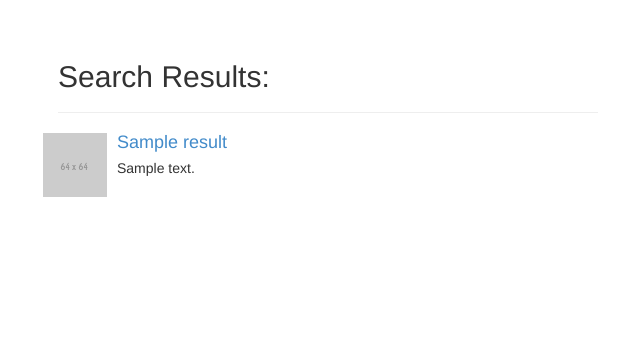
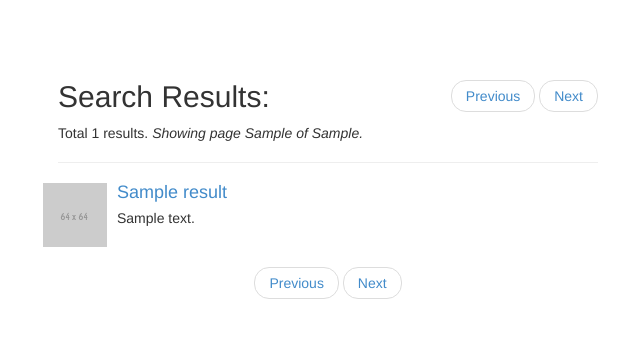
Before and after one commit to ymichael/cs2102-project, a Flask app: template templates/search.html in a window 1280 px wide. Shown: the part 51-389 px from the top of the page, without its empty margins (27-667 px from the left). Run offline with Flask 2, Linux system fonts and the light colour scheme; the template is opened without the code that fills it: most values are stand-ins (such as "Sample title", 1, 10 or a date in 2020); parts of the project's set-up code (start-up, migrations or seed data) failed here and were passed over; some libraries are stand-ins or nearby versions.

Commit message:
Add search paging.

```diff
--- a/app.py
+++ b/app.py
@@ -178,11 +178,19 @@ def logout():
 
 @app.route("/search")
 def search():
+    results_per_page = 20
     query = request.args.get('q')
+    page = int(request.args.get('p')) or 1
+
     data = generic_data_object()
     data['q'] = query
+    data['p'] = page
+    data['total_results'] = model.search.listings_count(query)
+    data['max_p'] = int(round(float(data['total_results']) / 20 + 0.5))
     data['results'] = model.listing.get_listings_info(
-        model.search.listings(query, 20))
+        model.search.listings(
+            query, results_per_page,
+            (page - 1) * results_per_page))
     return render_template('search.html', **data)
 
 
--- /dev/null
+++ b/templates/partials/search_pager.html
@@ -0,0 +1,12 @@
+<ul class="pager">
+    {% if p == 1 %}
+        <li class='disabled'><a href="">Previous</a></li>
+    {% else %}
+        <li><a href="/search?q={{ q }}&amp;p={{ p - 1 }}">Previous</a></li>
+    {% endif %}
+    {% if p == max_p %}
+        <li class='disabled'><a href="">Next</a></li>
+    {% else %}
+        <li><a href="/search?q={{ q }}&amp;p={{ p + 1 }}">Next</a></li>
+    {% endif %}
+</ul>
--- a/templates/search.html
+++ b/templates/search.html
@@ -1,8 +1,19 @@
 {% extends 'layout.html' %}
 {% block content %}
 <div class="col-md-6">
-<div class="page-header">
+<div class="clearfix page-header">
+    {% if results %}
+        <div class='pull-right'>
+            {% include "partials/search_pager.html" %}
+        </div>
+    {% endif %}
     <h2>Search Results:</h2>
+    {% if results %}
+        <p>
+            Total {{ total_results }} results.
+            <i>Showing page {{ p }} of {{ max_p }}.</i>
+        </p>
+    {% endif %}
 </div>
 <div class='row'>
     {% if not results %}
@@ -21,6 +32,7 @@
             </div>
         </div>
         {% endfor %}
+        {% include "partials/search_pager.html" %}
     {% endif %}
 </div>
 </div>
```
Lines whose indentation alone changed are shown as unchanged.
